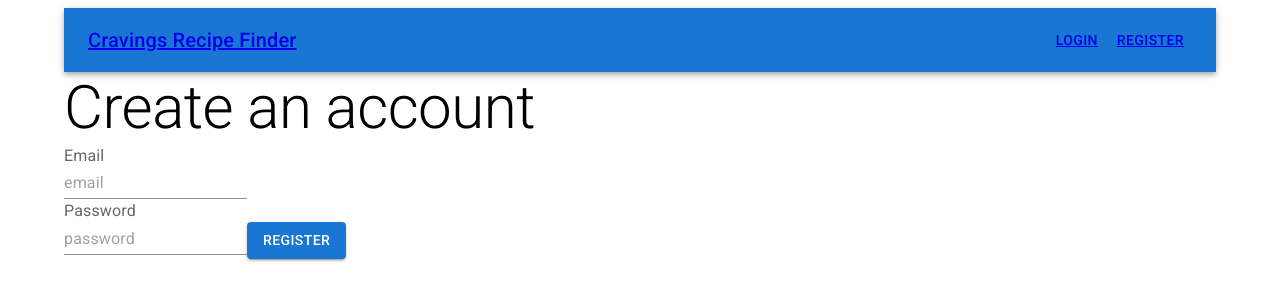
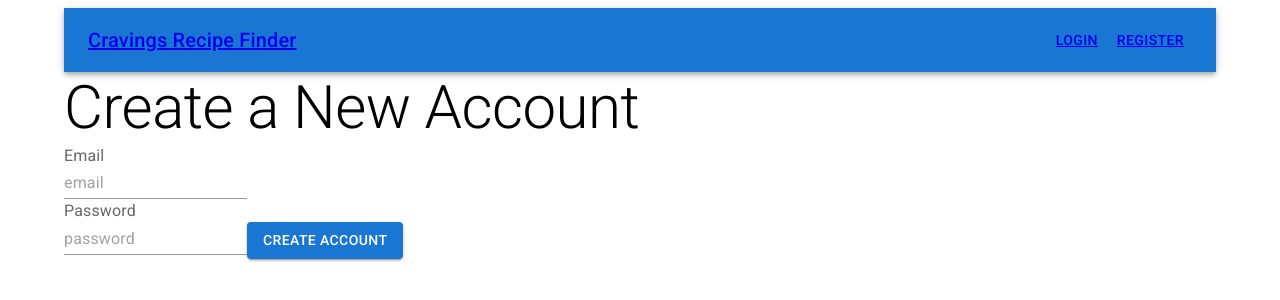
Before and after one commit to timamero/react-recipe-finder-app, a React (Create React App) app: page /register in a window 1280 px wide. Shown: the top 300 px of the page. Built offline with nearby package versions, Linux system fonts and the light colour scheme; no server answers.

Commit message:
import global auth

```diff
--- a/src/pages/register.tsx
+++ b/src/pages/register.tsx
@@ -1,5 +1,5 @@
 /*
- * User registration form
+ * User registration form Page
  *
  * Resources:
  * https://github.com/firebase/firebaseui-web
@@ -8,9 +8,8 @@
 */
 import React, { useState } from 'react'
 import { Container, Typography, Input, InputLabel, Button } from "@mui/material";
-import { getAuth, createUserWithEmailAndPassword, connectAuthEmulator } from "firebase/auth";
-
-
+import { createUserWithEmailAndPassword, connectAuthEmulator } from "firebase/auth";
+import { auth } from '../firebasedb';
 
 export default function Register() {
   const [email, setEmail] = useState('')
@@ -19,8 +18,6 @@ export default function Register() {
     e.preventDefault();
 
     // Firebase authentication - create new user and sign in
-    const auth = getAuth();
-
     if (process.env.NODE_ENV === 'test') {
       // During testing, connect to the Authentication Emulator
       connectAuthEmulator(auth, "http://localhost:9099");
@@ -33,10 +30,13 @@ export default function Register() {
         console.log('user', user)
       })
       .catch((error) => {
+        console.log('error in creating account')
         const errorCode = error.code;
         const errorMessage = error.message;
-        console.log('error code: ', errorCode);
-        console.log('error message: ', errorMessage)
+        if (process.env.NODE_ENV !== 'test') {
+          console.log('error code: ', errorCode);
+          console.log('error message: ', errorMessage)
+        }
     });
 
     // clear inputs
@@ -46,7 +46,7 @@ export default function Register() {
 
   return (
     <Container max-width="sm">
-      <Typography variant="h2">Create an account</Typography>
+      <Typography variant="h2">Create a New Account</Typography>
       <form onSubmit={handleRegisterSubmit}>
         <InputLabel htmlFor="email">Email</InputLabel>
         <Input
@@ -64,7 +64,7 @@ export default function Register() {
           value={password}
           onChange={(e) => setPassword(e.target.value)}
           required={true}/>
-        <Button type="submit" variant="contained">Register</Button>
+        <Button type="submit" variant="contained">Create Account</Button>
       </form>
     </Container>
   )
```
